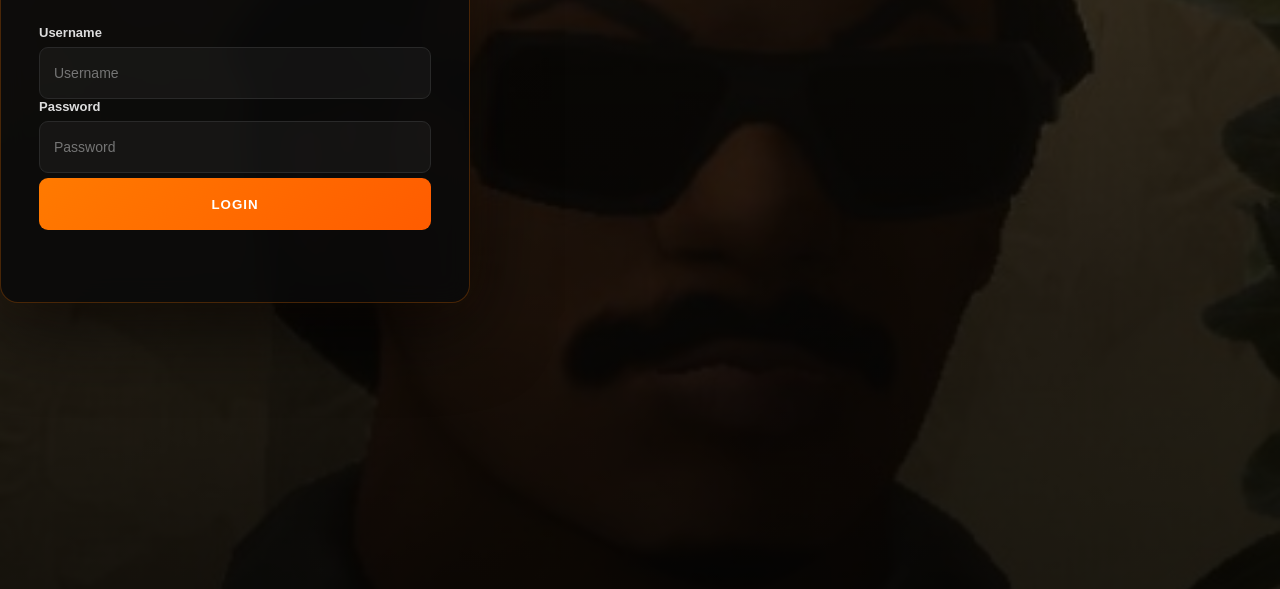
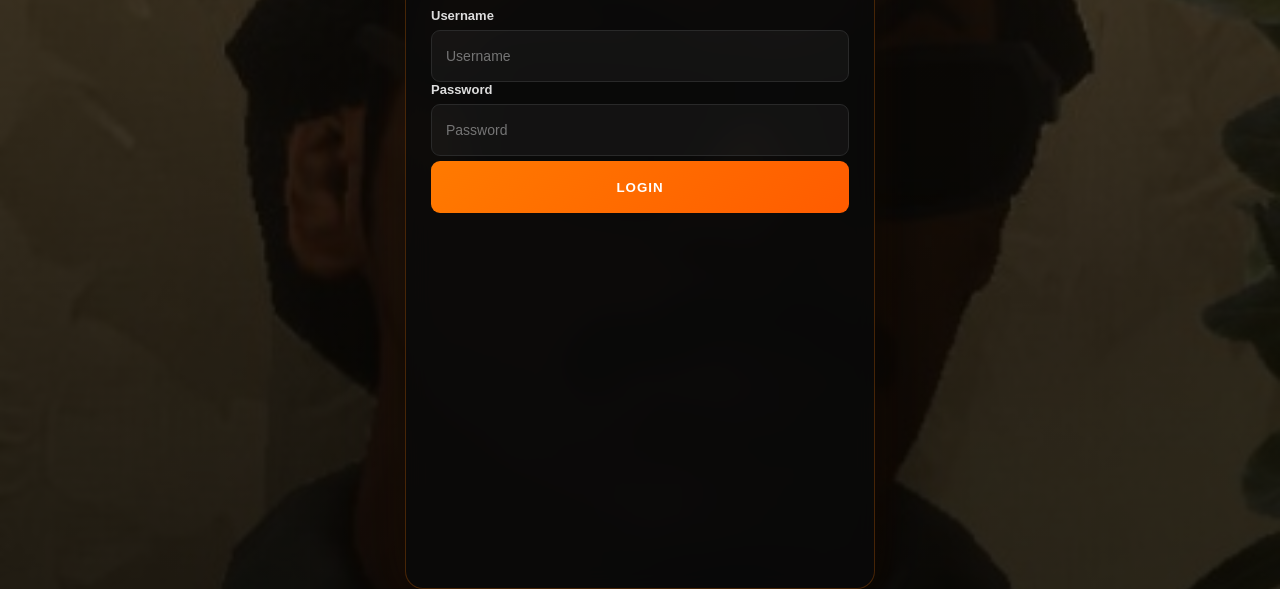
Before and after one commit to monroe404/monroe-uploader, a website: page public/index.html in a window 1280 px wide. Shown: the part 211-800 px from the top of the page. Drawn offline with Linux system fonts and the light colour scheme; no server answers.

Commit message:
update public/style.css

```diff
--- a/public/style.css
+++ b/public/style.css
@@ -943,3 +943,48 @@ body {
         margin-top: 35px;
     }
 }
+
+/* =================================
+   LOGIN CENTER + BACKGROUND FIX
+   ================================= */
+
+body {
+    min-height: 100vh;
+    margin: 0;
+}
+
+.background {
+    position: fixed;
+    inset: 0;
+    width: 100%;
+    height: 100%;
+    background-image:
+        linear-gradient(
+            rgba(0, 0, 0, 0.68),
+            rgba(0, 0, 0, 0.82)
+        ),
+        url("/background.jpg");
+    background-size: cover;
+    background-position: center;
+    background-repeat: no-repeat;
+    z-index: 0;
+}
+
+.container {
+    position: relative;
+    z-index: 1;
+    min-height: 100vh;
+}
+
+#loginPage {
+    min-height: 100vh;
+    width: 100%;
+    display: flex;
+    align-items: center;
+    justify-content: center;
+    padding: 25px;
+}
+
+#loginPage.login-card {
+    margin: 0 auto;
+}
```
